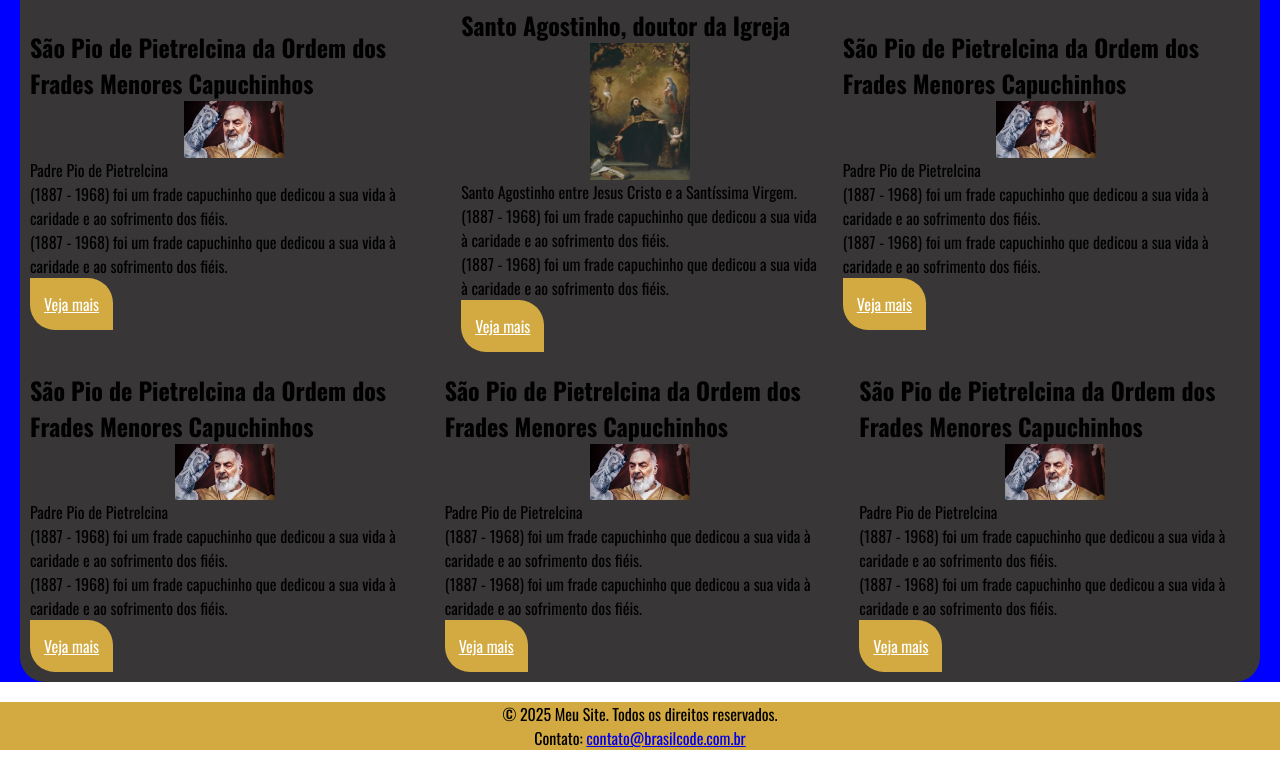
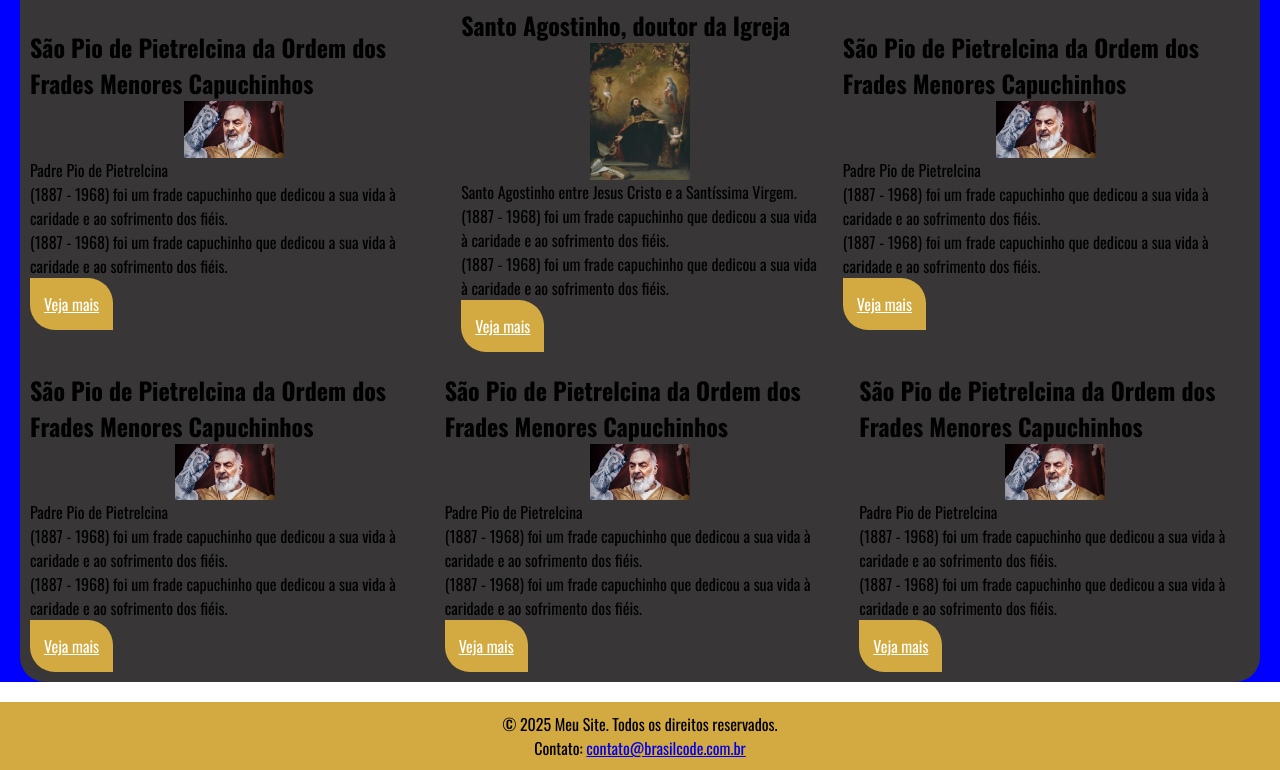
Before and after one commit to danielsilva08/projeto_vidadesantidade, a plain HTML site: page index.html in a window 1280 px wide. Shown: the part 100-870 px from the top of the page. Drawn offline with nearby package versions, Linux system fonts and the light colour scheme.

Commit message:
Update style.css

```diff
--- a/src/css/style.css
+++ b/src/css/style.css
@@ -8,12 +8,12 @@
 }
 
 .interface {
-    max-width: 1280px;/*Largura maxima*/
+    max-width: 100vw;/*Largura maxima*/
     margin: 0 auto;/*centraliza todo contéudo da interface*/
 }
 
-body {
-  max-width: 1280px;/*Largura maxima*/
+html body {
+  max-height: 100vh; /*vh altura vw largura*/
   margin: 0 auto;/*centraliza todo contéudo da interface*/
 }
 /*ESTILO CABEÇALHO*/
@@ -192,10 +192,9 @@ aside {
 
 footer {
   box-sizing: border-box;
-  pad: 10px;
-  margin: auto;
+  padding: 10px;
+  margin: 0;
   background: rgb(211, 170, 65);
   text-align: center;
 
-
 }
```
